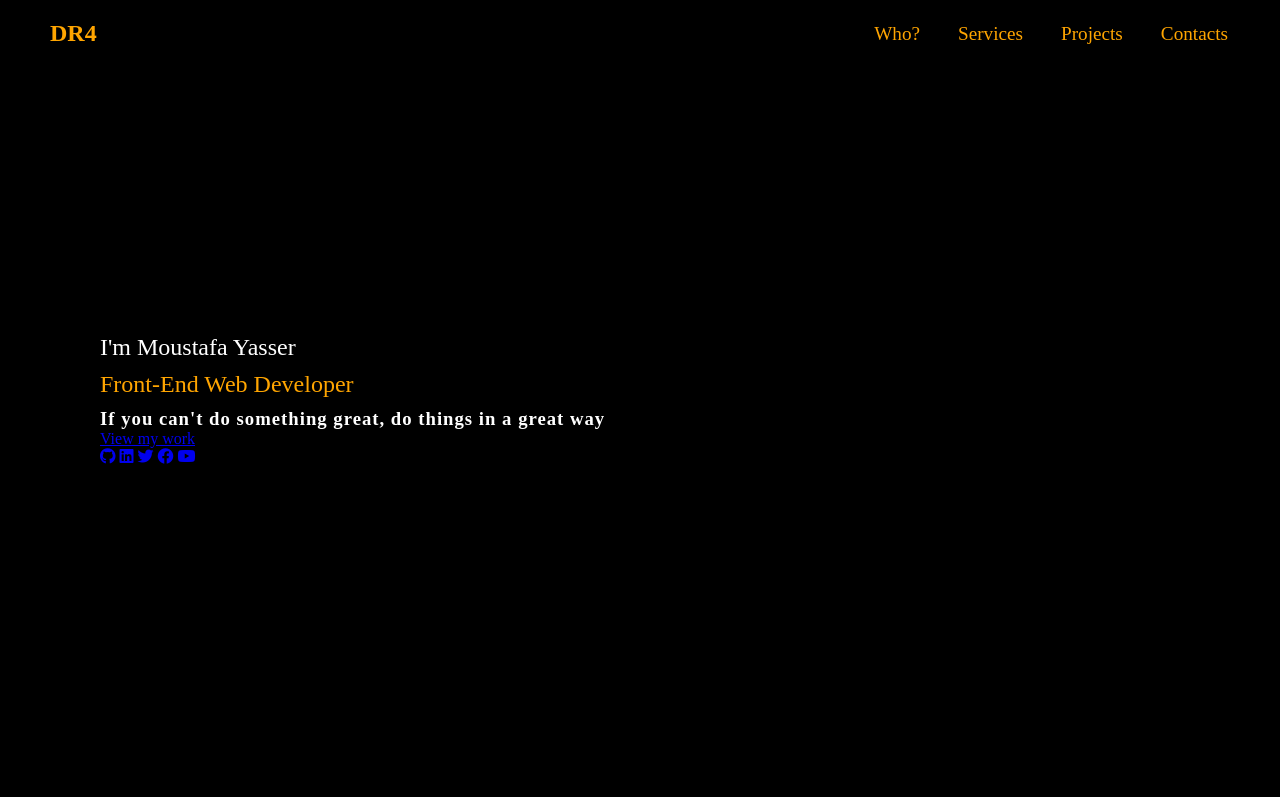
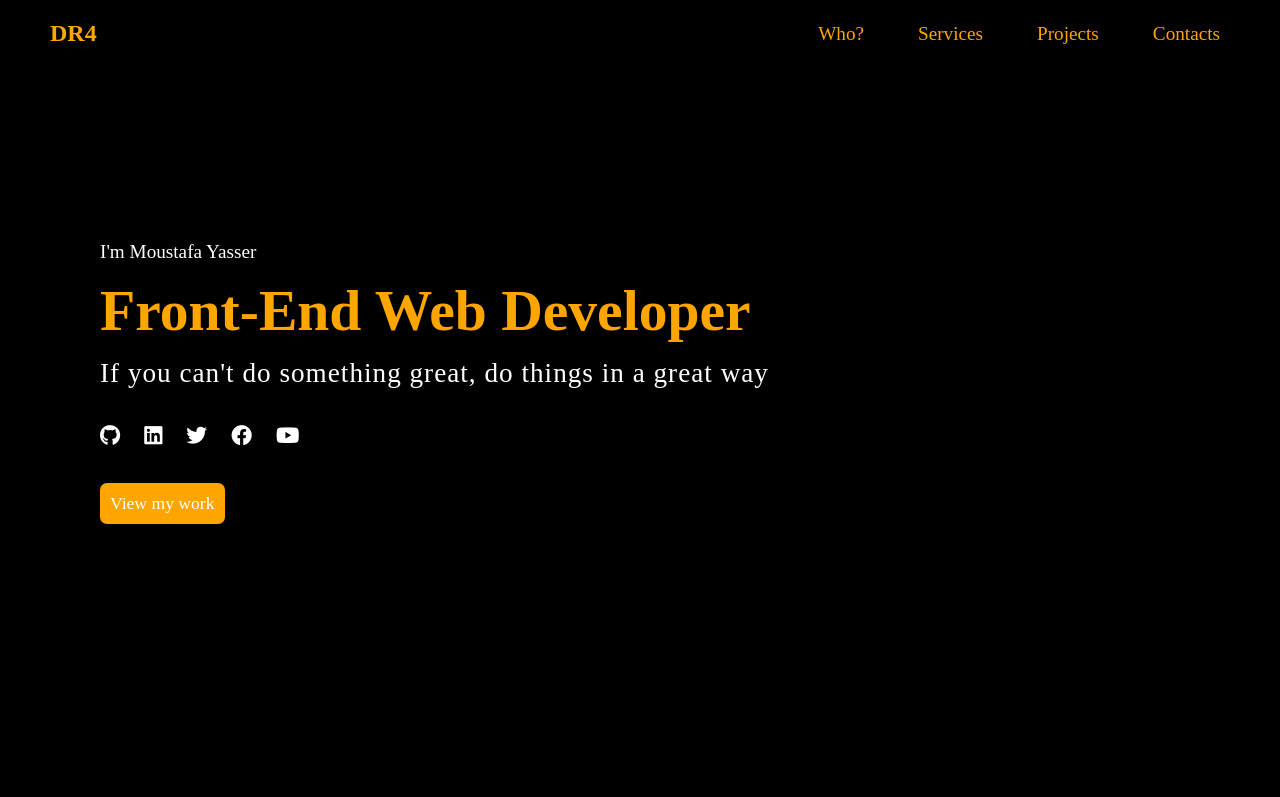
Before and after one commit to Eng-DO4/portfolio, a plain HTML site: page index.html in a window 1280 px wide. Shown: the top 797 px of the page. Drawn offline with Linux system fonts and the light colour scheme.

Commit message:
main section is done

```diff
--- a/css/style.css
+++ b/css/style.css
@@ -19,8 +19,11 @@ header{
     align-items: center;
 }
 
+a{
+    text-decoration: none;
+}
+
 header a{
-    text-decoration: none;
     color: #ffa500;
 }
 
@@ -32,23 +35,24 @@ header a{
 nav a{
     font-size: 1.2em;
     font-weight: 300;
-    padding: 2px;
-    padding-bottom: 10px;
+    padding: 10px;
     margin-left: 30px;
-    border-radius: 2px;
+    border-radius: 5px;
 }
 
 nav a:hover{
-    border-bottom: 3px solid #ffa500;
+    /* border-bottom: 3px solid #ffa500; */
+    color: #fff;
+    background-color: #ffa500;
 }
 
 section{
+    min-height: 100vh;
     padding: 0 100px;
+    width: 100%;
 }
 
 .main{
-    min-height: 100vh;
-    width: 100%;
     display: flex;
     align-items: center;
     background-color: #000;
@@ -56,17 +60,45 @@ section{
 
 .main h2{
     color: #fff;
-    font-size: 1.5em;
+    font-size: 1.2em;
     font-weight: 500;
 }
 
 .main h2 span{
     color: #ffa500;
     display: block;
-    margin: 10px 0;
+    margin: 15px 0;
+    font-size: 3em;
+    font-weight: 600;
 }
 
 .main h3{
+    font-size: 1.7em;
+    font-weight: 500;
     color: #fff;
     letter-spacing: 1px;
+    margin-bottom: 35px;
 }
+
+.social-icons a{
+    color: #fff;
+    padding: 10px 20px 10px 0;
+    font-size: 1.3em;
+}
+
+.main-btn{
+    background-color: #ffa500;
+    color: #fff;
+    padding: 10px;
+    border-radius: 7px;
+    display: inline-block;
+    margin: 35px 0;
+    font-size: 1.1em;
+    font-weight: 500;
+    transition: 0.7s ease;
+}
+
+.main-btn:hover{
+    transform: scale(1.2);
+    background-color: #000;
+}
--- a/index.html
+++ b/index.html
@@ -24,7 +24,6 @@
         <div>
             <h2>I'm Moustafa Yasser<br><span>Front-End Web Developer</span></h2>
             <h3>If you can't do something great, do things in a great way</h3>
-            <a href="#projects" class="main-btn">View my work</a>
             <div class="social-icons">
                 <a href="https://github.com/Eng-DO4"><i class="fa-brands fa-github"></i></a>
                 <a href="https://www.linkedin.com/in/moustafa-yasser-529109219/"><i class="fa-brands fa-linkedin"></i></a>
@@ -32,6 +31,7 @@
                 <a href="https://www.facebook.com/"><i class="fa-brands fa-facebook"></i></a>
                 <a href="https://www.youtube.com/channel/UCnS_4sBgHwrwHUnVwACIpnw"><i class="fa-brands fa-youtube"></i></a>
             </div>
+            <a href="#projects" class="main-btn">View my work</a>
         </div>
     </section>
 
```
